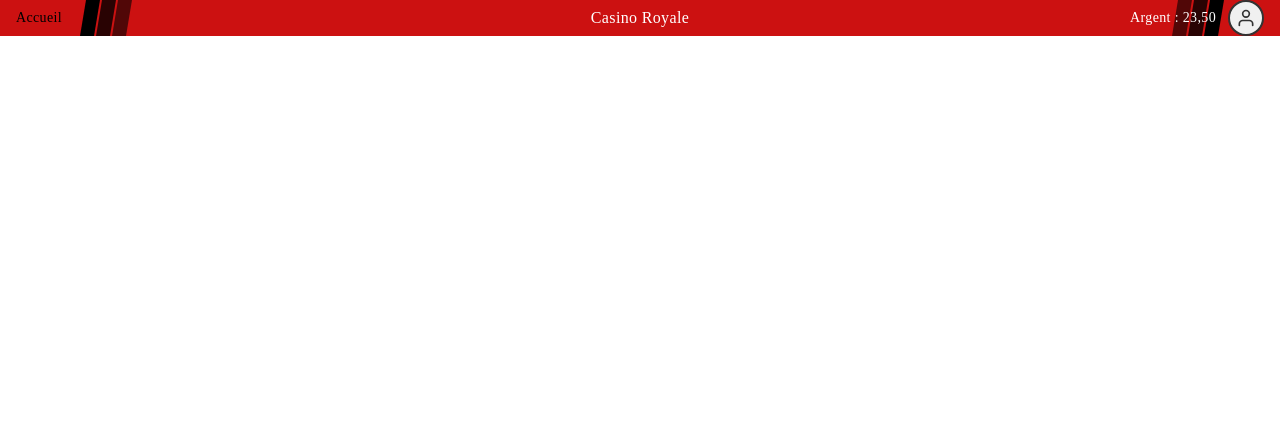
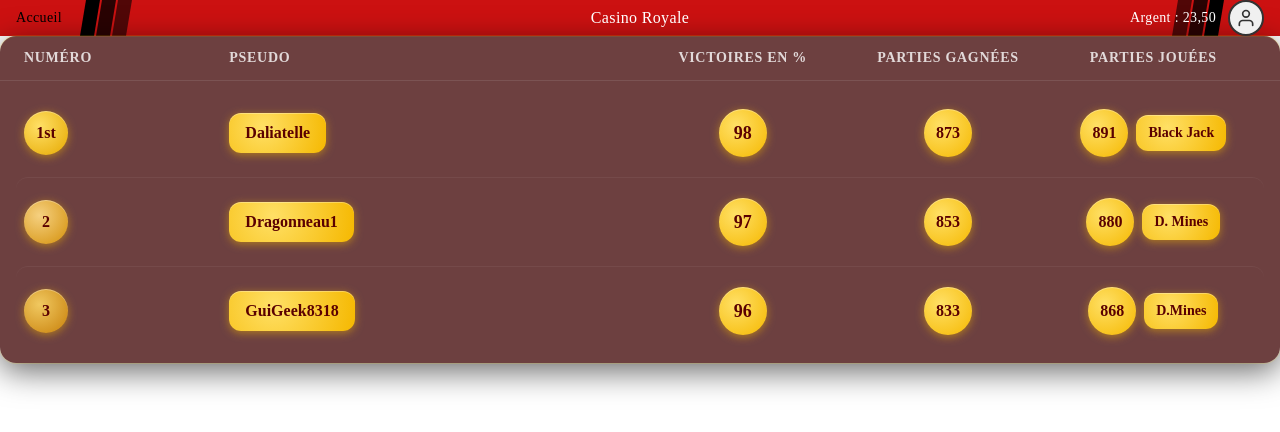
Before and after one commit to omegasofian2304/I426-202602-Casino426, a Vue app in the folder frontend/: page /Leaderboard in a window 1280 px wide. Shown: the top 432 px of the page. Built offline with nearby package versions, Linux system fonts and the light colour scheme.

Commit message:
feat():create the V1.0 of the leaderboard like that a dev can try backend with users

```diff
--- a/frontend/src/components/PlayButton.vue
+++ b/frontend/src/components/PlayButton.vue
@@ -7,9 +7,9 @@ Project: Casino426
   */
 <template>
   <router-link :to="route">
-    <button class="outline outline-2 outline-[#5ab4f0] outline-offset-2 rounded-full p-1.5 bg-gradient-to-br from-yellow-300 via-yellow-500 to-yellow-700 shadow-lg active:scale-95 hover:scale-105 transition-transform duration-150">
-      <div class="bg-gradient-to-b from-green-400 to-green-600 hover:from-green-600 hover:to-green-800 rounded-full px-10 py-2 shadow-inner transition-transform duration-150">
-        <span class="text-white font-semibold text-lg tracking-wide drop-shadow">Play</span>
+    <button >
+      <div>
+        <span class="text-white font-semibold text-lg tracking-wide drop-shadow">{{ text }}</span>
       </div>
     </button>
   </router-link>
@@ -20,6 +20,10 @@ defineProps({
   route: {
     type: String,
     required: true
+  },
+  text:{
+    type: String ,
+    required:true
   }
 })
 </script>
--- /dev/null
+++ b/frontend/src/components/leaderboard___.vue
@@ -0,0 +1,90 @@
+<!--
+File: leaderboard___.vue
+Project: casino-royale
+Description: the leaderboard
+Author: Roux Loïc
+Date of creation: 10-03-2025
+-->
+<template>
+  <!-- Table card -->
+  <div class="rounded-2xl shadow-[0_0_0_1px_rgba(255,200,0,0.15),0_8px_32px_rgba(0,0,0,0.6),inset_0_1px_0_rgba(255,200,0,0.1)] overflow-hidden bg-[rgba(60,0,0,0.75)] backdrop-blur-md">
+
+    <!-- Column headers -->
+    <div class="grid grid-cols-6 px-6 py-3 border-b border-white/10">
+      <div class="font-['Oswald'] text-white/80 font-semibold tracking-wider text-sm uppercase">Numéro</div>
+      <div class="font-['Oswald'] text-white/80 font-semibold tracking-wider text-sm uppercase col-span-2">Pseudo</div>
+      <div class="font-['Oswald'] text-white/80 font-semibold tracking-wider text-sm uppercase text-center">Victoires en %</div>
+      <div class="font-['Oswald'] text-white/80 font-semibold tracking-wider text-sm uppercase text-center">Parties gagnées</div>
+      <div class="font-['Oswald'] text-white/80 font-semibold tracking-wider text-sm uppercase text-center">Parties jouées</div>
+    </div>
+
+    <!-- Rows -->
+    <div class="divide-y divide-white/5 px-4 py-2">
+
+      <!-- Row 1 -->
+      <div class="grid grid-cols-6 items-center py-5 px-2 rounded-xl transition-all duration-200 hover:bg-[rgba(255,200,0,0.06)] hover:translate-x-1">
+        <div class="flex items-center">
+          <span class="bg-[radial-gradient(circle_at_35%_35%,#ffe066,#e6a800)] shadow-[0_2px_8px_rgba(245,184,0,0.5),inset_0_1px_0_rgba(255,255,255,0.3)] w-11 h-11 rounded-full flex items-center justify-center font-['Oswald'] font-bold text-[#5a0000] text-base">1st</span>
+        </div>
+        <div class="col-span-2">
+          <span class="bg-[radial-gradient(circle_at_35%_35%,#ffe066,#f5b800)] shadow-[0_2px_8px_rgba(245,184,0,0.5),inset_0_1px_0_rgba(255,255,255,0.3)] rounded-xl px-4 py-2 font-['Oswald'] font-bold text-[#5a0000] text-base inline-block">Daliatelle</span>
+        </div>
+        <div class="flex justify-center">
+          <span class="bg-[radial-gradient(circle_at_35%_35%,#ffe066,#f5b800)] shadow-[0_2px_8px_rgba(245,184,0,0.5),inset_0_1px_0_rgba(255,255,255,0.3)] w-12 h-12 rounded-full flex items-center justify-center font-['Oswald'] font-bold text-[#5a0000] text-lg">98</span>
+        </div>
+        <div class="flex justify-center">
+          <span class="bg-[radial-gradient(circle_at_35%_35%,#ffe066,#f5b800)] shadow-[0_2px_8px_rgba(245,184,0,0.5),inset_0_1px_0_rgba(255,255,255,0.3)] w-12 h-12 rounded-full flex items-center justify-center font-['Oswald'] font-bold text-[#5a0000] text-base">873</span>
+        </div>
+        <div class="flex justify-center gap-2 items-center">
+          <span class="bg-[radial-gradient(circle_at_35%_35%,#ffe066,#f5b800)] shadow-[0_2px_8px_rgba(245,184,0,0.5),inset_0_1px_0_rgba(255,255,255,0.3)] w-12 h-12 rounded-full flex items-center justify-center font-['Oswald'] font-bold text-[#5a0000] text-base">891</span>
+          <span class="bg-[radial-gradient(circle_at_35%_35%,#ffe066,#f5b800)] shadow-[0_2px_8px_rgba(245,184,0,0.5),inset_0_1px_0_rgba(255,255,255,0.3)] rounded-xl px-3 py-2 font-['Oswald'] font-bold text-[#5a0000] text-sm hidden sm:inline-block">Black Jack</span>
+        </div>
+      </div>
+
+      <!-- Row 2 -->
+      <div class="grid grid-cols-6 items-center py-5 px-2 rounded-xl transition-all duration-200 hover:bg-[rgba(255,200,0,0.06)] hover:translate-x-1">
+        <div class="flex items-center">
+          <span class="bg-[radial-gradient(circle_at_35%_35%,#f5d080,#d4900a)] shadow-[0_2px_8px_rgba(245,184,0,0.5),inset_0_1px_0_rgba(255,255,255,0.3)] w-11 h-11 rounded-full flex items-center justify-center font-['Oswald'] font-bold text-[#5a0000] text-base">2</span>
+        </div>
+        <div class="col-span-2">
+          <span class="bg-[radial-gradient(circle_at_35%_35%,#ffe066,#f5b800)] shadow-[0_2px_8px_rgba(245,184,0,0.5),inset_0_1px_0_rgba(255,255,255,0.3)] rounded-xl px-4 py-2 font-['Oswald'] font-bold text-[#5a0000] text-base inline-block">Dragonneau1</span>
+        </div>
+        <div class="flex justify-center">
+          <span class="bg-[radial-gradient(circle_at_35%_35%,#ffe066,#f5b800)] shadow-[0_2px_8px_rgba(245,184,0,0.5),inset_0_1px_0_rgba(255,255,255,0.3)] w-12 h-12 rounded-full flex items-center justify-center font-['Oswald'] font-bold text-[#5a0000] text-lg">97</span>
+        </div>
+        <div class="flex justify-center">
+          <span class="bg-[radial-gradient(circle_at_35%_35%,#ffe066,#f5b800)] shadow-[0_2px_8px_rgba(245,184,0,0.5),inset_0_1px_0_rgba(255,255,255,0.3)] w-12 h-12 rounded-full flex items-center justify-center font-['Oswald'] font-bold text-[#5a0000] text-base">853</span>
+        </div>
+        <div class="flex justify-center gap-2 items-center">
+          <span class="bg-[radial-gradient(circle_at_35%_35%,#ffe066,#f5b800)] shadow-[0_2px_8px_rgba(245,184,0,0.5),inset_0_1px_0_rgba(255,255,255,0.3)] w-12 h-12 rounded-full flex items-center justify-center font-['Oswald'] font-bold text-[#5a0000] text-base">880</span>
+          <span class="bg-[radial-gradient(circle_at_35%_35%,#ffe066,#f5b800)] shadow-[0_2px_8px_rgba(245,184,0,0.5),inset_0_1px_0_rgba(255,255,255,0.3)] rounded-xl px-3 py-2 font-['Oswald'] font-bold text-[#5a0000] text-sm hidden sm:inline-block">D. Mines</span>
+        </div>
+      </div>
+
+      <!-- Row 3 -->
+      <div class="grid grid-cols-6 items-center py-5 px-2 rounded-xl transition-all duration-200 hover:bg-[rgba(255,200,0,0.06)] hover:translate-x-1">
+        <div class="flex items-center">
+          <span class="bg-[radial-gradient(circle_at_35%_35%,#f0c860,#c8800a)] shadow-[0_2px_8px_rgba(245,184,0,0.5),inset_0_1px_0_rgba(255,255,255,0.3)] w-11 h-11 rounded-full flex items-center justify-center font-['Oswald'] font-bold text-[#5a0000] text-base">3</span>
+        </div>
+        <div class="col-span-2">
+          <span class="bg-[radial-gradient(circle_at_35%_35%,#ffe066,#f5b800)] shadow-[0_2px_8px_rgba(245,184,0,0.5),inset_0_1px_0_rgba(255,255,255,0.3)] rounded-xl px-4 py-2 font-['Oswald'] font-bold text-[#5a0000] text-base inline-block">GuiGeek8318</span>
+        </div>
+        <div class="flex justify-center">
+          <span class="bg-[radial-gradient(circle_at_35%_35%,#ffe066,#f5b800)] shadow-[0_2px_8px_rgba(245,184,0,0.5),inset_0_1px_0_rgba(255,255,255,0.3)] w-12 h-12 rounded-full flex items-center justify-center font-['Oswald'] font-bold text-[#5a0000] text-lg">96</span>
+        </div>
+        <div class="flex justify-center">
+          <span class="bg-[radial-gradient(circle_at_35%_35%,#ffe066,#f5b800)] shadow-[0_2px_8px_rgba(245,184,0,0.5),inset_0_1px_0_rgba(255,255,255,0.3)] w-12 h-12 rounded-full flex items-center justify-center font-['Oswald'] font-bold text-[#5a0000] text-base">833</span>
+        </div>
+        <div class="flex justify-center gap-2 items-center">
+          <span class="bg-[radial-gradient(circle_at_35%_35%,#ffe066,#f5b800)] shadow-[0_2px_8px_rgba(245,184,0,0.5),inset_0_1px_0_rgba(255,255,255,0.3)] w-12 h-12 rounded-full flex items-center justify-center font-['Oswald'] font-bold text-[#5a0000] text-base">868</span>
+          <span class="bg-[radial-gradient(circle_at_35%_35%,#ffe066,#f5b800)] shadow-[0_2px_8px_rgba(245,184,0,0.5),inset_0_1px_0_rgba(255,255,255,0.3)] rounded-xl px-3 py-2 font-['Oswald'] font-bold text-[#5a0000] text-sm hidden sm:inline-block">D.Mines</span>
+        </div>
+      </div>
+
+    </div>
+  </div>
+
+
+</template>
+<script setup lang="ts">
+</script>
--- a/frontend/src/pages/blackjack.vue
+++ b/frontend/src/pages/blackjack.vue
@@ -1,5 +1,4 @@
 <script setup>
-import Header___ from "@/components/header___.vue";
 </script>
 
 <template>
--- a/frontend/src/pages/home.vue
+++ b/frontend/src/pages/home.vue
@@ -38,7 +38,7 @@ Date of creation: 04.03.2026
             <img src="../assets/img/black_jack.png" alt="blackjack" class="w-full h-32 object-cover" />
           </div>
           <span class="text-sm text-gray-700 mt-1 mb-1">black jack</span>
-          <PlayButton route="/blackjack" />
+          <PlayButton route="/blackjack"  text="Jouer" class="bg-gradient-to-b from-green-400 to-green-600 hover:from-green-600 hover:to-green-800 rounded-full px-10 py-2 shadow-inner transition-transform duration-150"/>
         </div>
 
         <!-- Diamond Mines -->
@@ -47,7 +47,7 @@ Date of creation: 04.03.2026
             <img src="../assets/img/diamond_mines.png" alt="diamond mines" class="w-full h-32 object-cover" />
           </div>
           <span class="text-sm text-gray-700 mt-1 mb-1">diamond mines</span>
-          <PlayButton route="/diamond-mines" />
+          <PlayButton route="/diamond-mines"  text="Jouer" class="bg-gradient-to-b from-green-400 to-green-600 hover:from-green-600 hover:to-green-800 rounded-full px-10 py-2 shadow-inner transition-transform duration-150"/>
         </div>
 
         <!-- Machine à sous -->
@@ -56,7 +56,7 @@ Date of creation: 04.03.2026
             <img src="../assets/img/bandit_manchot.png" alt="bandit manchot" class="w-full h-32 object-cover" />
           </div>
           <span class="text-sm text-gray-700 mt-1 mb-1">machine a sous</span>
-          <PlayButton route="/bandit-manchot" />
+          <PlayButton route="/bandit-manchot" text="Jouer" class="bg-gradient-to-b from-green-400 to-green-600 hover:from-green-600 hover:to-green-800 rounded-full px-10 py-2 shadow-inner transition-transform duration-150"/>
         </div>
 
       </div>
@@ -65,7 +65,7 @@ Date of creation: 04.03.2026
     <!-- Leaderboard Section -->
     <div class="mt-8">
       <div class="inline-block bg-[#f8a0a0] rounded-full px-10 py-3">
-        <span class="text-3xl font-light text-black">Leaderboard</span>
+        <PlayButton route="/leaderboard" text="Leaderboard" class="text-3xl font-light text-black"/>
       </div>
     </div>
 
--- /dev/null
+++ b/frontend/src/pages/leaderboard.vue
@@ -0,0 +1,17 @@
+/*
+File: leaderboard.vue
+Project: Casino426
+Description: le leaderboard
+Author: Loïc Roux
+Date of creation: 10.03.2026
+*/
+<script setup>
+import Leaderboard___ from "@/components/leaderboard___.vue";
+</script>
+
+<template>
+  <Leaderboard___></Leaderboard___>
+</template>
+
+<style scoped>
+</style>
--- a/frontend/src/router/index.js
+++ b/frontend/src/router/index.js
@@ -3,12 +3,14 @@ import Home from '../pages/Home.vue';
 import DiamondMinesGrid from "../components/DiamondMinesGrid.vue";
 import Blackjack from '../pages/blackjack.vue';
 import Banditmanchot from "@/pages/banditmanchot.vue";
+import Leaderboard from "@/pages/leaderboard.vue";
 
 const routes = [
     { path: '/Home', component: Home },
     { path: '/diamond-mines', component: DiamondMinesGrid},
     { path: '/Blackjack', component: Blackjack },
-    { path: '/Banditmanchot', component: Banditmanchot }
+    { path: '/Banditmanchot', component: Banditmanchot },
+    { path: '/Leaderboard', component: Leaderboard }
 
 ];
 
```
